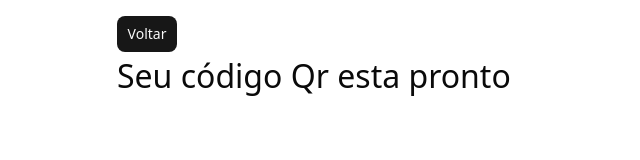
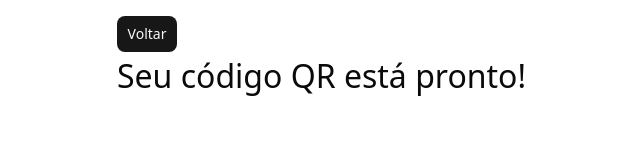
Before and after one commit to ianer-glitch/ReQrCodeCard, a Next.js app in the folder re-qr-code-card/: page /qr-code/qr-code-view in a window 1280 px wide. Shown: the top 160 px of the page, without its empty margins (139-779 px from the left). Built offline with nearby package versions, Linux system fonts and the light colour scheme.

Commit message:
fix: translation

```diff
--- a/re-qr-code-card/src/locales/languages/enUS.ts
+++ b/re-qr-code-card/src/locales/languages/enUS.ts
@@ -2,7 +2,7 @@ export const enUS = {
     homeLabel:"Place the text to be converted",
     homeButton:"Go!",
 
-    qrCodeViewTitle:"Your Qr Code is here!",
+    qrCodeViewTitle:"Your QR Code is ready!",
 
     backButton:"Back"
 
--- a/re-qr-code-card/src/locales/languages/ptBR.ts
+++ b/re-qr-code-card/src/locales/languages/ptBR.ts
@@ -1,7 +1,7 @@
 export const ptBR = {
     homeLabel:"Insira o texto para conversão",
-    homeButton:"Vai",
+    homeButton:"Vai!",
 
-    qrCodeViewTitle:"Seu código Qr esta pronto",
+    qrCodeViewTitle:"Seu código QR está pronto! ",
     backButton:"Voltar"
 }
```
